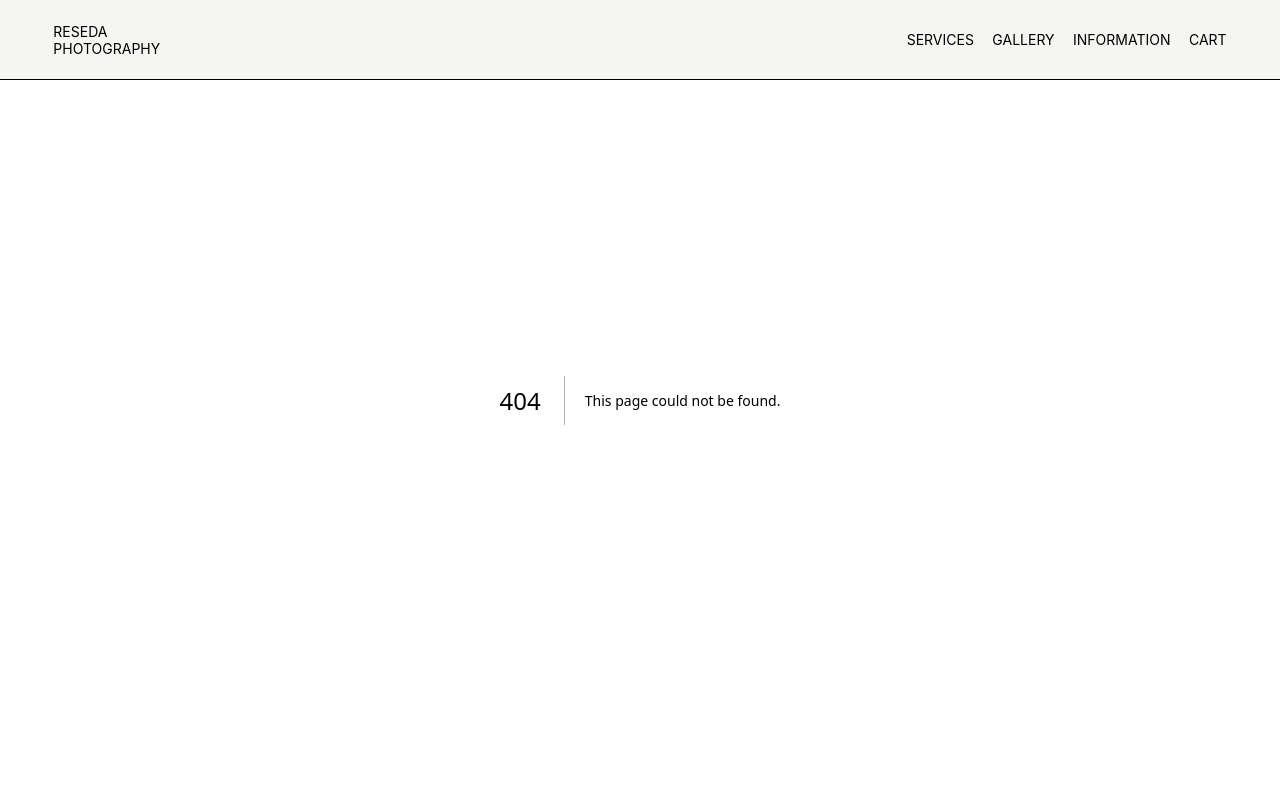
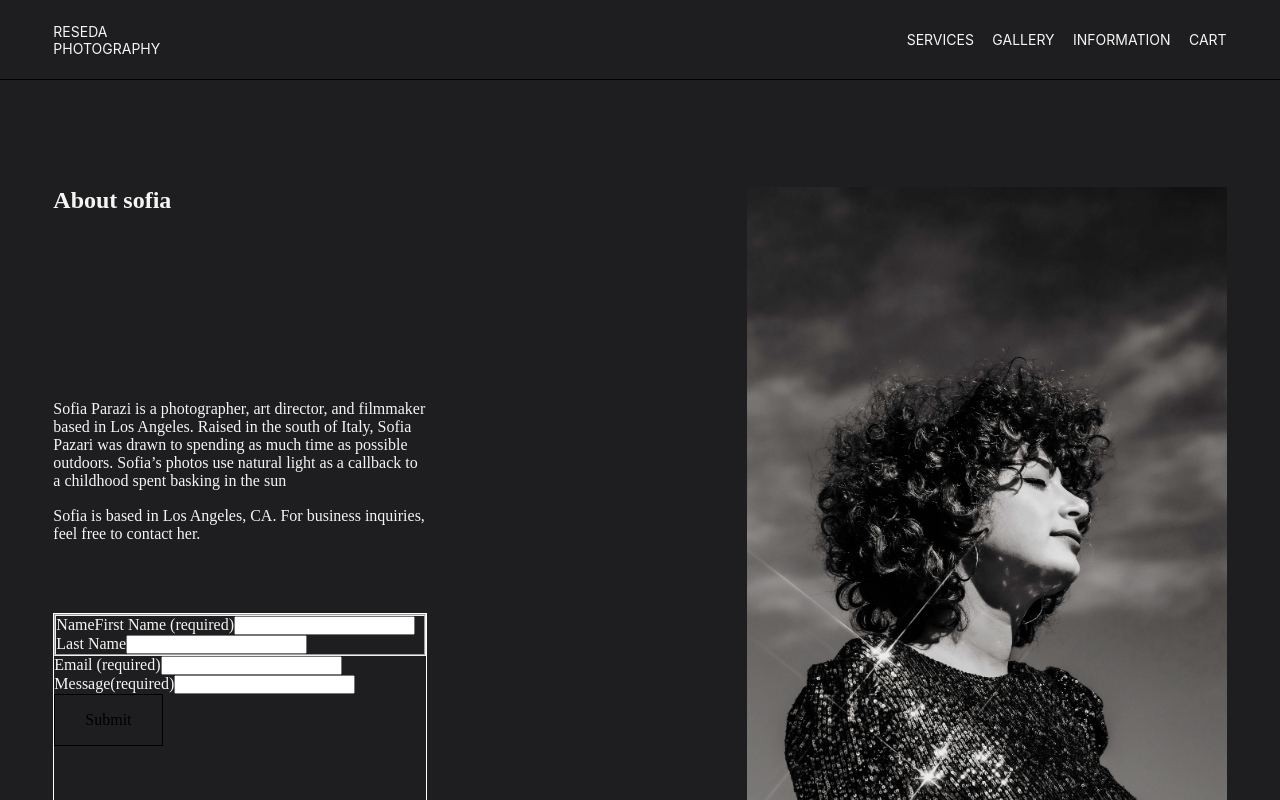
Before and after one commit to mti-Mansouri/reseda-clone, a Next.js app: page /information in a window 1280 px wide. Before the commit this address had no page. Shown: the top 800 px of the page. Built offline with nearby package versions, Linux system fonts and the light colour scheme.

Commit message:
information page

```diff
--- a/components/Footer.tsx
+++ b/components/Footer.tsx
@@ -23,7 +23,8 @@ export default function Footer() {
             <Link href="/gallery">gallery</Link>
           </li>
           <li>
-            <a href="">INFORMATION</a>
+                    <Link href="/information">information</Link>
+
           </li>
         </ul>
       </section>
--- a/components/Nav.tsx
+++ b/components/Nav.tsx
@@ -1,7 +1,21 @@
+"use client"
 import Link from "next/link";
+import { usePathname } from "next/navigation";
+import { useEffect ,useLayoutEffect } from "react";
 export default function Nav() {
+  const currentPath = usePathname();
+  const colors = currentPath === '/information' ? 'dark' : 'light';
+  useEffect(()=>{
+    const body = document.body;
+    body.classList.remove('dark','light');
+    if(currentPath === '/information'){
+      body.classList.add('dark');
+    }else{
+      body.classList.add('light')
+    }
+},[currentPath])
   return (
-    <nav>
+    <nav className={currentPath === '/information'? 'dark' : 'light'}>
       <div className="logo">
         <Link href="/">RESEDA PHOTOGRAPHY</Link>
       </div>
@@ -14,7 +28,7 @@ export default function Nav() {
           <Link href="/gallery">gallery</Link>
         </li>
         <li>
-          <a href="">information</a>
+          <Link href="/information">information</Link>
         </li>
         <li>
           <div className="shopping-card">
--- /dev/null
+++ b/components/bodyWrapper.tsx
@@ -0,0 +1,14 @@
+"use client";
+
+
+import { usePathname } from "next/navigation";
+
+export default function BodyWrapper({children }:any){
+
+
+    return(
+        <>
+        {children}
+        </>
+    )
+}
--- a/src/app/globals.css
+++ b/src/app/globals.css
@@ -30,10 +30,19 @@
 
 }
 
-body {
+/* body {
 
   background-color: var(--bg-color);
   color: var(--txt-color);
+} */
+
+.light{
+    background-color: var(--bg-color);
+  color: var(--txt-color);
+}
+.dark{
+  background-color: var(--txt-color);
+  color: var(--bg-color);
 }
 
 /* mehdi's */
@@ -56,7 +65,7 @@ nav {
   grid-template-rows: 1fr;
   /* place-items: center; */
   text-transform: uppercase;
-  background-color: var(--bg-color);
+  /* background-color: var(--bg-color); */
   font-size: 14px;
 
 }
@@ -401,3 +410,34 @@ footer form {
 .gallery-page-container .container{
   border: none;
 }
+
+/* Information page */
+
+.information-page-container{
+  width: 100%;
+  height: 130vh;
+  padding-top: 80px;
+  display: grid;
+  grid-template-columns: repeat(24,minmax(0,1fr));
+  grid-template-rows: repeat(18,minmax(0,1fr));
+}
+.information-page-container img {
+  grid-area: 3 / 15 / -3 / -2 ;
+}
+.information-page-container h1 {
+  grid-area:  3 / 2 / span 1 / span 3;
+}
+.info-p1 {
+  grid-area: 7 / 2 / 9 / span 7 ;
+}
+.info-p2{
+  grid-area: 9 / 2 / 10 / span 7 ;
+  /* padding-bottom: 10px; */
+
+}
+
+.information-page-container form {
+  grid-area: 11 / 2 / -2 / span 7 ;
+  border: 1px solid #fff;
+
+}
--- /dev/null
+++ b/src/app/information/page.tsx
@@ -0,0 +1,36 @@
+export default function InformationPage() {
+  return (
+    <section className="information-page-container">
+      <h1>About sofia</h1>
+      <p className="info-p1">
+        Sofia Parazi is a photographer, art director, and filmmaker based in Los
+        Angeles. Raised in the south of Italy, Sofia Pazari was drawn to
+        spending as much time as possible outdoors. Sofia’s photos use natural
+        light as a callback to a childhood spent basking in the sun
+      </p>
+      <p className="info-p2">
+        Sofia is
+        based in Los Angeles, CA. For business inquiries, feel free to contact
+        her.
+      </p>
+      <form action="">
+        <fieldset>
+            <span>Name</span>
+            <label htmlFor="name"><span>First Name</span> <span>(required)</span></label>
+            <input type="text" id="name" />
+            <label htmlFor="surname"><span>Last Name</span></label>
+            <input type="text" id="surname" />
+
+        </fieldset>
+        <label htmlFor="email"><span>Email</span> <span>(required)</span></label>
+            <input type="text" name="" id="" />
+            <label htmlFor="message"><span>Message</span><span>(required)</span></label>
+            <input type="text" name="" id="" />
+            <button type="submit">Submit</button>
+
+      </form>
+            <img src="/information.webp" alt="" />
+
+    </section>
+  );
+}
--- a/src/app/layout.tsx
+++ b/src/app/layout.tsx
@@ -1,19 +1,9 @@
+
 import type { Metadata } from "next";
-import { Geist, Geist_Mono } from "next/font/google";
+// import { Geist, Geist_Mono } from "next/font/google";
 import "./globals.css";
 import Nav from "@/../components/Nav";
 import Footer from "@/../components/Footer";
-
-
-const geistSans = Geist({
-  variable: "--font-geist-sans",
-  subsets: ["latin"],
-});
-
-const geistMono = Geist_Mono({
-  variable: "--font-geist-mono",
-  subsets: ["latin"],
-});
 
 export const metadata: Metadata = {
   title: "website clone",
@@ -25,10 +15,12 @@ export default function RootLayout({
 }: Readonly<{
   children: React.ReactNode;
 }>) {
+
+
   return (
     <html lang="en">
       <body
-        className={`${geistSans.variable} ${geistMono.variable} antialiased`}
+        // className={`${bodyColors}` }
       >
         <Nav></Nav>
         {children}
```
Also changed, not shown: public/information.webp (added).
